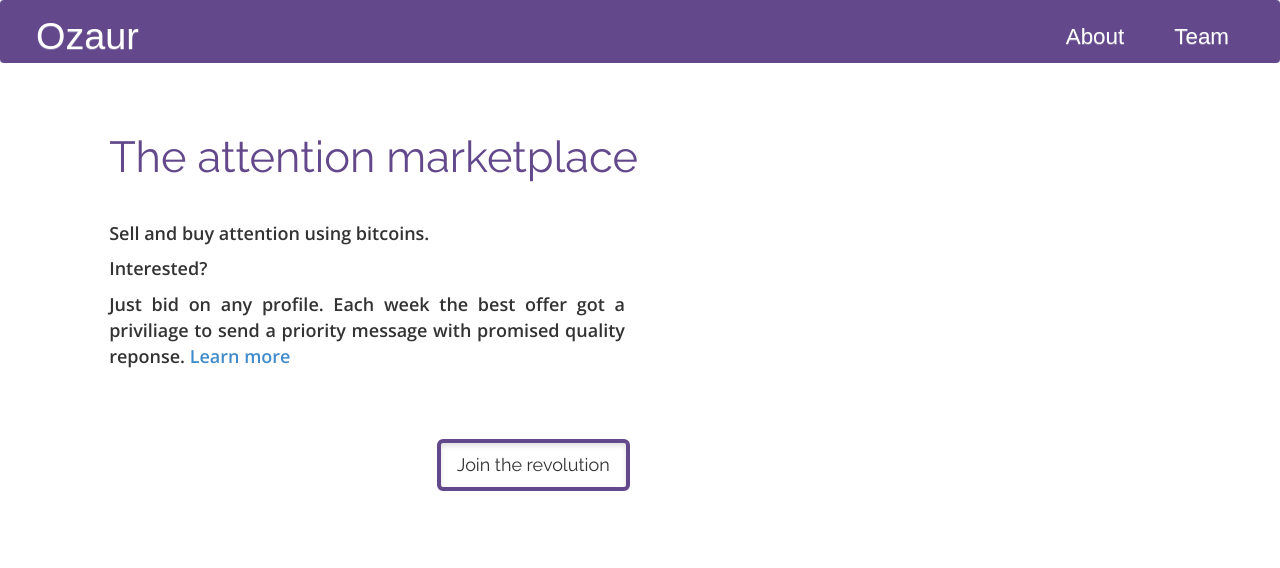
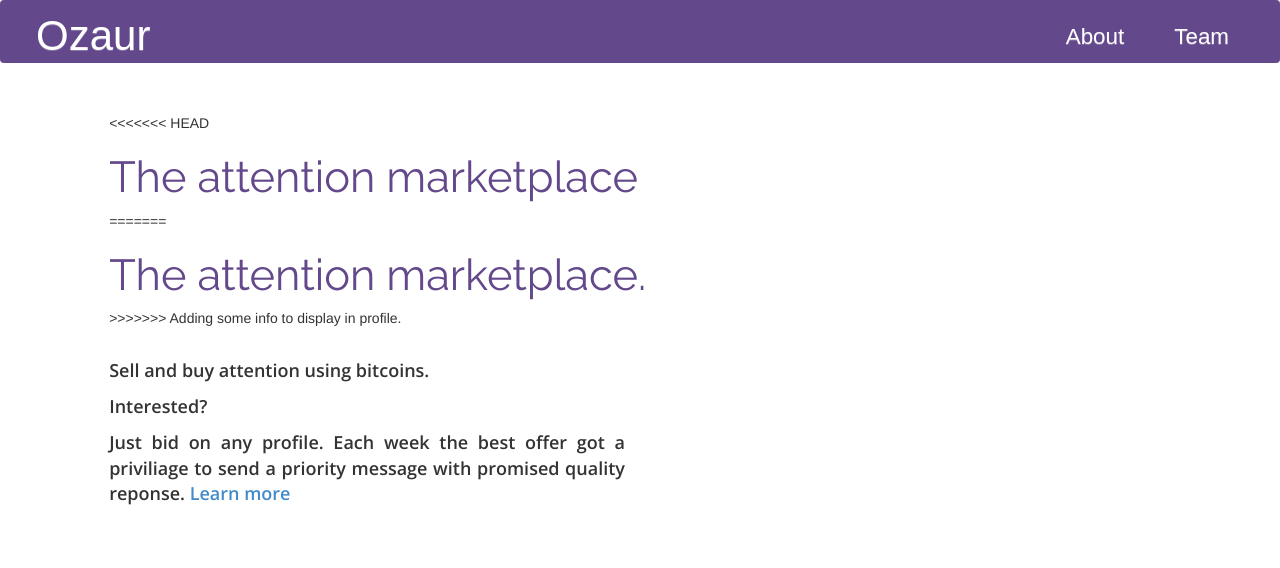
Before and after one commit to jakozaur/ozaur, a Flask app: page / in a window 1280 px wide. Shown: the top 568 px of the page. Run offline with Flask 2, Linux system fonts and the light colour scheme; some libraries are stand-ins or nearby versions; some web fonts are replaced.

Commit message:
Adding some info to display in profile.

```diff
--- a/static/css/style.css
+++ b/static/css/style.css
@@ -35,7 +35,7 @@
 }
 
 .navbar-brand {
-    font-size: 2.7em;
+    font-size: 3em;
     color: white;
     text-decoration: none;
     font-family: 'Gafata', sans-serif;
--- a/templates/index.html
+++ b/templates/index.html
@@ -32,7 +32,11 @@
         </nav>
         <div class="row header">
             <div class="col-xs-10 col-xs-offset-1 col-sm-7 col-sm-offset-1 col-md-7 col-md-offset-1 col-lg-7 col-lg-offset-1">
+<<<<<<< HEAD
                 <h1>The attention marketplace</h1>
+=======
+                <h1>The attention marketplace.</h1>
+>>>>>>> Adding some info to display in profile.
             </div>
         </div>
         <div class="row">
```
Also changed, not shown: templates/profile.html (+10 -1 lines).
